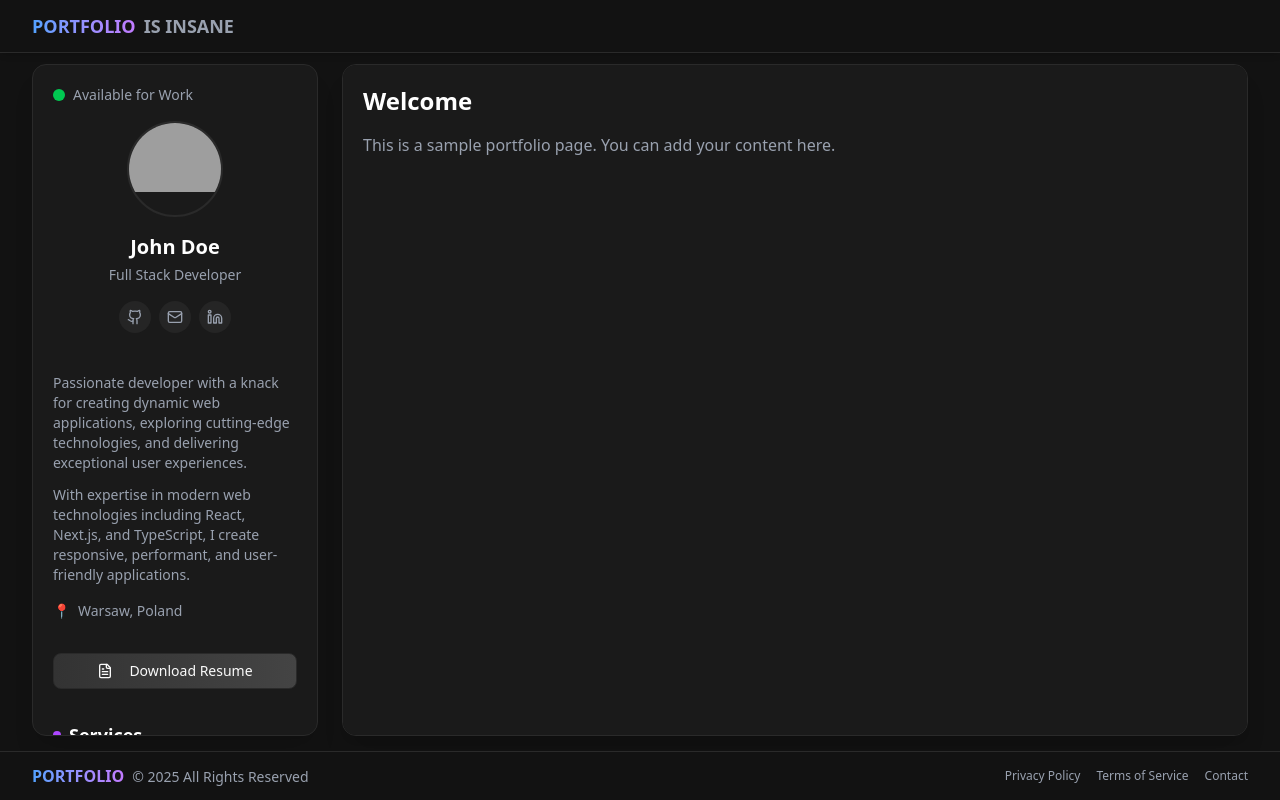
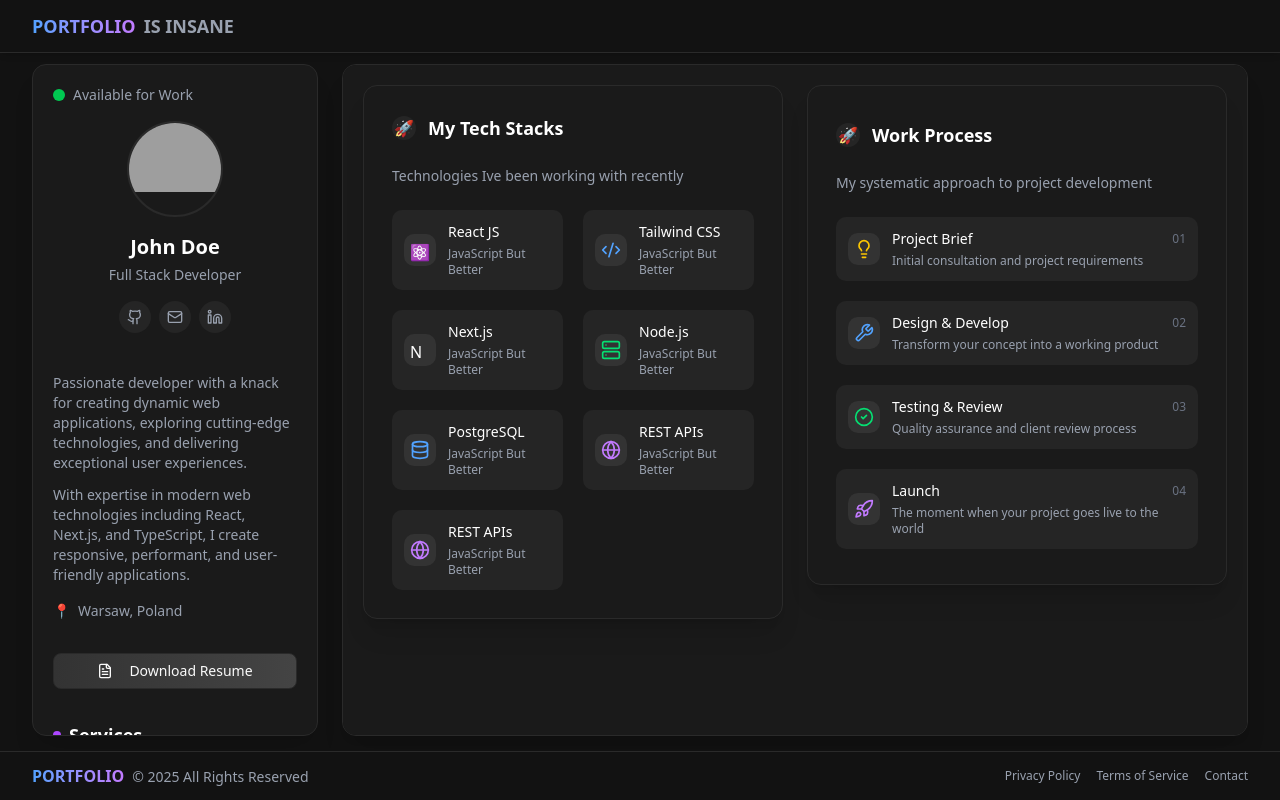
Before and after one commit to Rafal421/portfolio, a Next.js app: page / in a window 1280 px wide. Built offline with nearby package versions, Linux system fonts and the light colour scheme; grey boxes are pictures that could not be loaded.

Commit message:
Add TechStacks and WorkProcess components; update layout and scrollbar styles

```diff
--- a/package.json
+++ b/package.json
@@ -19,7 +19,8 @@
     "postcss": "^8.5.3",
     "react": "^19.0.0",
     "react-dom": "^19.0.0",
-    "tailwind-merge": "^3.2.0"
+    "tailwind-merge": "^3.2.0",
+    "tailwind-scrollbar-hide": "^2.0.0"
   },
   "devDependencies": {
     "@eslint/eslintrc": "^3",
--- a/src/app/globals.css
+++ b/src/app/globals.css
@@ -118,3 +118,14 @@
     @apply bg-background text-foreground;
   }
 }
+
+/* Hide scrollbar for Chrome, Safari and Opera */
+.no-scrollbar::-webkit-scrollbar {
+  display: none;
+}
+
+/* Hide scrollbar for IE, Edge and Firefox */
+.no-scrollbar {
+  -ms-overflow-style: none; /* IE and Edge */
+  scrollbar-width: none; /* Firefox */
+}
--- a/src/app/page.tsx
+++ b/src/app/page.tsx
@@ -1,6 +1,8 @@
 import Navbar from "@/components/Sections/NavbarSection";
 import Footer from "@/components/Sections/FooterSection";
 import SideBar from "@/components/Sections/SideBar";
+import TechStacks from "@/components/Sections/TechStacks";
+import WorkProces from "@/components/Sections/WorkProces";
 
 export default function Home() {
   return (
@@ -11,7 +13,7 @@ export default function Home() {
       </div>
 
       {/* Main Content */}
-      <div className="flex-grow pt-16 pb-10 px-4 md:px-8 max-w-[1600px] mx-auto w-full">
+      <div className="flex-grow pt-16 pb-10 px-4 md:px-8 max-w-[1800px] mx-auto w-full">
         <div className="grid grid-cols-1 lg:grid-cols-12 gap-6">
           {/* Sidebar - Fixed position */}
           <div className="lg:col-span-3 lg:sticky lg:top-16 lg:self-start lg:h-[calc(100vh-8rem)]">
@@ -20,13 +22,20 @@ export default function Home() {
 
           {/* Scrollable Content Area */}
           <div className="lg:col-span-9">
-            <div className="bg-[#1a1a1a] rounded-xl border border-[#2a2a2a] shadow-xl h-[calc(100vh-8rem)] overflow-y-auto p-5">
-              <h1 className="text-2xl font-bold text-white mb-4">Welcome</h1>
-              <p className="text-gray-400">
-                This is a sample portfolio page. You can add your content here.
-              </p>
+            <div className="bg-[#1a1a1a] rounded-xl border border-[#2a2a2a] shadow-xl h-[calc(100vh-8rem)] overflow-y-auto p-5 no-scrollbar">
               {/* Add more content here - this will be scrollable */}
-              <div className="h-[2000px]"></div>
+
+              <div className="h-[2000px]">
+                <div className="grid grid-cols-1 md:grid-cols-2 gap-6">
+                  <div className="md:col-span-1">
+                    <TechStacks />
+                  </div>
+
+                  <div className="md:col-span-1">
+                    <WorkProces />
+                  </div>
+                </div>
+              </div>
             </div>
           </div>
         </div>
--- a/src/components/Sections/FooterSection.tsx
+++ b/src/components/Sections/FooterSection.tsx
@@ -4,7 +4,7 @@ export default function Footer() {
 
   return (
     <footer className="fixed right-0 left-0 bottom-0 bg-[#121212] border-t border-[#2a2a2a] py-3 z-50">
-      <div className="max-w-[1600px] mx-auto px-4 md:px-8">
+      <div className="max-w-[1800px] mx-auto px-4 md:px-8">
         <div className="flex flex-col md:flex-row justify-between items-center">
           <div className="mb-2 md:mb-0">
             <span className="bg-clip-text text-transparent bg-gradient-to-r from-blue-400 to-purple-400 font-bold">
--- a/src/components/Sections/NavbarSection.tsx
+++ b/src/components/Sections/NavbarSection.tsx
@@ -3,7 +3,7 @@
 export default function Navbar() {
   return (
     <nav className=" bg-[#121212] fixed top-0 right-0 left-0 py-3 border-b border-[#2a2a2a] shadow-md">
-      <div className="max-w-[1600px] mx-auto px-4 md:px-8">
+      <div className="max-w-[1800px] mx-auto px-4 md:px-8">
         <div className="flex items-center">
           <a href="#" className="text-lg font-bold flex items-center">
             <span className="bg-clip-text text-transparent bg-gradient-to-r from-blue-400 to-purple-400">
--- /dev/null
+++ b/src/components/Sections/TechStacks.tsx
@@ -0,0 +1,81 @@
+"use client";
+
+import { Code2, Database, Globe, Server } from "lucide-react";
+
+export default function TechStack() {
+  const technologies = [
+    {
+      title: "React JS",
+      icon: <div className="w-5 h-5 text-blue-400">⚛️</div>,
+      description: "JavaScript But Better",
+    },
+    {
+      title: "Tailwind CSS",
+      icon: <Code2 className="w-5 h-5 text-blue-400" />,
+      description: "JavaScript But Better",
+    },
+    {
+      title: "Next.js",
+      icon: <div className="w-5 h-5 text-white">N</div>,
+      description: "JavaScript But Better",
+    },
+    {
+      title: "Node.js",
+      icon: <Server className="w-5 h-5 text-green-400" />,
+      description: "JavaScript But Better",
+    },
+    {
+      title: "PostgreSQL",
+      icon: <Database className="w-5 h-5 text-blue-400" />,
+      description: "JavaScript But Better",
+    },
+    {
+      title: "REST APIs",
+      icon: <Globe className="w-5 h-5 text-purple-400" />,
+      description: "JavaScript But Better",
+    },
+    {
+      title: "REST APIs",
+      icon: <Globe className="w-5 h-5 text-purple-400" />,
+      description: "JavaScript But Better",
+    },
+  ];
+
+  return (
+    <div className="bg-[#1a1a1a] rounded-xl border border-[#2a2a2a] overflow-hidden shadow-xl min-h-[500px] content-center     ">
+      <div className="p-7 h-full ">
+        <div className="flex items-center mb-6">
+          <div className="w-6 h-6 bg-[#252525] rounded-full flex items-center justify-center mr-3">
+            <span className="text-purple-400">🚀</span>
+          </div>
+          <h2 className="text-lg font-semibold text-white">My Tech Stacks</h2>
+        </div>
+
+        <p className="text-gray-400 text-sm mb-6">
+          Technologies Ive been working with recently
+        </p>
+
+        <div className="grid grid-cols-2 gap-5">
+          {technologies.map((tech, index) => (
+            <div
+              key={index}
+              className="flex items-center space-x-3 bg-[#252525] p-3 rounded-lg"
+            >
+              <div className="w-8 h-8 rounded-lg bg-[#333333] flex items-center justify-center">
+                {tech.icon}
+              </div>
+              <div className="flex-1">
+                <div className="flex justify-between items-center mb-1">
+                  <h3 className="text-sm font-medium text-white">
+                    {tech.title}
+                  </h3>
+                </div>
+                <p className="text-xs text-gray-400">{tech.description}</p>
+              </div>
+            </div>
+          ))}
+        </div>
+      </div>
+    </div>
+  );
+}
--- /dev/null
+++ b/src/components/Sections/WorkProces.tsx
@@ -0,0 +1,111 @@
+"use client";
+import { CheckCircle2, Lightbulb, Wrench, Rocket } from "lucide-react";
+
+export default function WorkProcess() {
+  const steps = [
+    {
+      title: "Project Brief",
+      description: "Initial consultation and project requirements",
+      icon: <Lightbulb className="w-5 h-5 text-yellow-400" />,
+      number: "01",
+    },
+    {
+      title: "Design & Develop",
+      description: "Transform your concept into a working product",
+      icon: <Wrench className="w-5 h-5 text-blue-400" />,
+      number: "02",
+    },
+    {
+      title: "Testing & Review",
+      description: "Quality assurance and client review process",
+      icon: <CheckCircle2 className="w-5 h-5 text-green-400" />,
+      number: "03",
+    },
+    {
+      title: "Launch",
+      description: "The moment when your project goes live to the world",
+      icon: <Rocket className="w-5 h-5 text-purple-400" />,
+      number: "04",
+    },
+  ];
+
+  //   return (
+  //     <div className="bg-[#1a1a1a] rounded-xl border border-[#2a2a2a] overflow-hidden shadow-xl min-h-[500px]">
+  //       <div className="p-7">
+  //         <div className="flex items-center mb-6">
+  //           <div className="w-6 h-6 bg-[#252525] rounded-full flex items-center justify-center mr-3">
+  //             <span className="text-blue-400">⚙️</span>
+  //           </div>
+  //           <h2 className="text-lg font-semibold text-white">Work Process</h2>
+  //         </div>
+
+  //         <p className="text-gray-400 text-sm mb-6">
+  //           My systematic approach to project development
+  //         </p>
+
+  //         <div className="space-y-4">
+  //           {steps.map((step, index) => (
+  //             <div
+  //               key={index}
+  //               className="flex items-start space-x-3 bg-[#252525] p-3 rounded-lg"
+  //             >
+  //               <div className="w-8 h-8 rounded-lg bg-[#333333] flex items-center justify-center flex-shrink-0">
+  //                 {step.icon}
+  //               </div>
+  //               <div className="flex-1">
+  //                 <div className="flex justify-between items-center mb-1">
+  //                   <h3 className="text-sm font-medium text-white">
+  //                     {step.title}
+  //                   </h3>
+  //                   <span className="text-xs text-gray-500">{step.number}</span>
+  //                 </div>
+  //                 <p className="text-xs text-gray-400">{step.description}</p>
+  //               </div>
+  //             </div>
+
+  //           ))}
+  //         </div>
+  //       </div>
+  //     </div>
+  //   );
+  // }
+
+  return (
+    <div className="bg-[#1a1a1a] rounded-xl border border-[#2a2a2a] overflow-hidden shadow-xl min-h-[500px] content-center     ">
+      <div className="p-7 h-full ">
+        <div className="flex items-center mb-6">
+          <div className="w-6 h-6 bg-[#252525] rounded-full flex items-center justify-center mr-3">
+            <span className="text-purple-400">🚀</span>
+          </div>
+          <h2 className="text-lg font-semibold text-white">Work Process</h2>
+        </div>
+
+        <p className="text-gray-400 text-sm mb-6">
+          My systematic approach to project development
+        </p>
+
+        <div className="grid grid-cols-1 gap-5">
+          {steps.map((step, index) => (
+            <div
+              key={index}
+              className="flex items-center space-x-3 bg-[#252525] p-3 rounded-lg"
+            >
+              <div className="w-8 h-8 rounded-lg bg-[#333333] flex items-center justify-center">
+                {step.icon}
+              </div>
+              <div className="flex-1">
+                <div className="flex justify-between items-center mb-1">
+                  <h3 className="text-sm font-medium text-white">
+                    {step.title}
+                  </h3>
+                  <span className="text-xs text-gray-500">{step.number}</span>
+                </div>
+                <p className="text-xs text-gray-400">{step.description}</p>
+              </div>
+            </div>
+          ))}
+        </div>
+      </div>
+    </div>
+  );
+}
```
Also changed, not shown: 1 other file (tests, documents, lock files or other folders).
